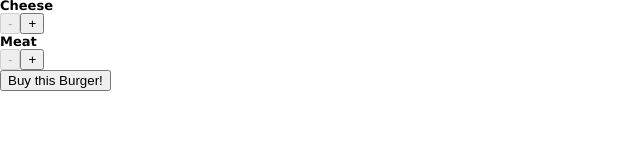
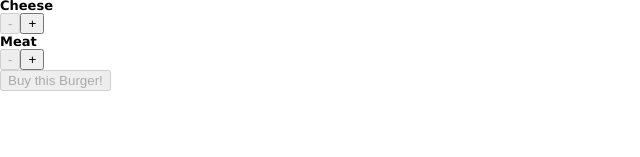
Before and after one commit to aaronaat/react-burger, a React app: page / in a window 1280 px wide. Shown: the part 143-300 px from the top of the page, without its empty margins (0-640 px from the left). Built offline with nearby package versions, Linux system fonts and the light colour scheme.

Commit message:
add function to handle enable/disabling of order button

```diff
--- a/src/components/Burger/BuildControls/BuildControls.js
+++ b/src/components/Burger/BuildControls/BuildControls.js
@@ -23,7 +23,8 @@ const buildControls = (props) => (
         removed={()=>props.ingredientRemoved(ctrl.type)}
         disabled={props.disabled[ctrl.type]} />
     ))}
-    <button className={classes.OrderButton}>Buy this Burger!</button>
+    <button className={classes.OrderButton}
+    disabled={!props.buyable}>Buy this Burger!</button>
   </div>
 );
 
--- a/src/containers/BurgerBuilder/BurgerBuilder.js
+++ b/src/containers/BurgerBuilder/BurgerBuilder.js
@@ -19,9 +19,21 @@ class BurgerBuilder extends React.Component {
         cheese: 0,
         meat: 0
       },
-      totalPrice:  4
+      totalPrice:  4,
+      buyable: false
     }
 
+    updateBuyState(ingredients) {
+
+      const sum = Object.keys(ingredients)
+        .map(igKey => {
+          return ingredients[igKey];
+        })
+        .reduce((sum, el) =>{
+          return sum + el;
+        }, 0);
+      this.setState({buyable: sum > 0});
+    }
     addIngredientHandler = (type) => {
       const updatedCount = this.state.ingredients[type] + 1;
       const updatedIngredients = {
@@ -31,6 +43,7 @@ class BurgerBuilder extends React.Component {
       const priceAddition = INGREDIENT_PRICES[type];
       const newPrice = this.state.totalPrice + priceAddition;
       this.setState({totalPrice: newPrice, ingredients: updatedIngredients});
+      this.updateBuyState(updatedIngredients);
     }
 
     removeIngredientHandler = (type) => {
@@ -44,6 +57,7 @@ class BurgerBuilder extends React.Component {
       const priceDeduction = INGREDIENT_PRICES[type];
       const newPrice = this.state.totalPrice  - priceDeduction;
       this.setState({totalPrice: newPrice, ingredients: updatedIngredients});
+      this.updateBuyState(updatedIngredients);
     }
 
     render() {
@@ -60,7 +74,8 @@ class BurgerBuilder extends React.Component {
           ingredientAdded={this.addIngredientHandler}
           ingredientRemoved={this.removeIngredientHandler}
           disabled={disabledInfo}
-          price={this.state.totalPrice} />
+          price={this.state.totalPrice}
+          buyable={this.state.buyable} />
         </Aux>
         );
     }
```
